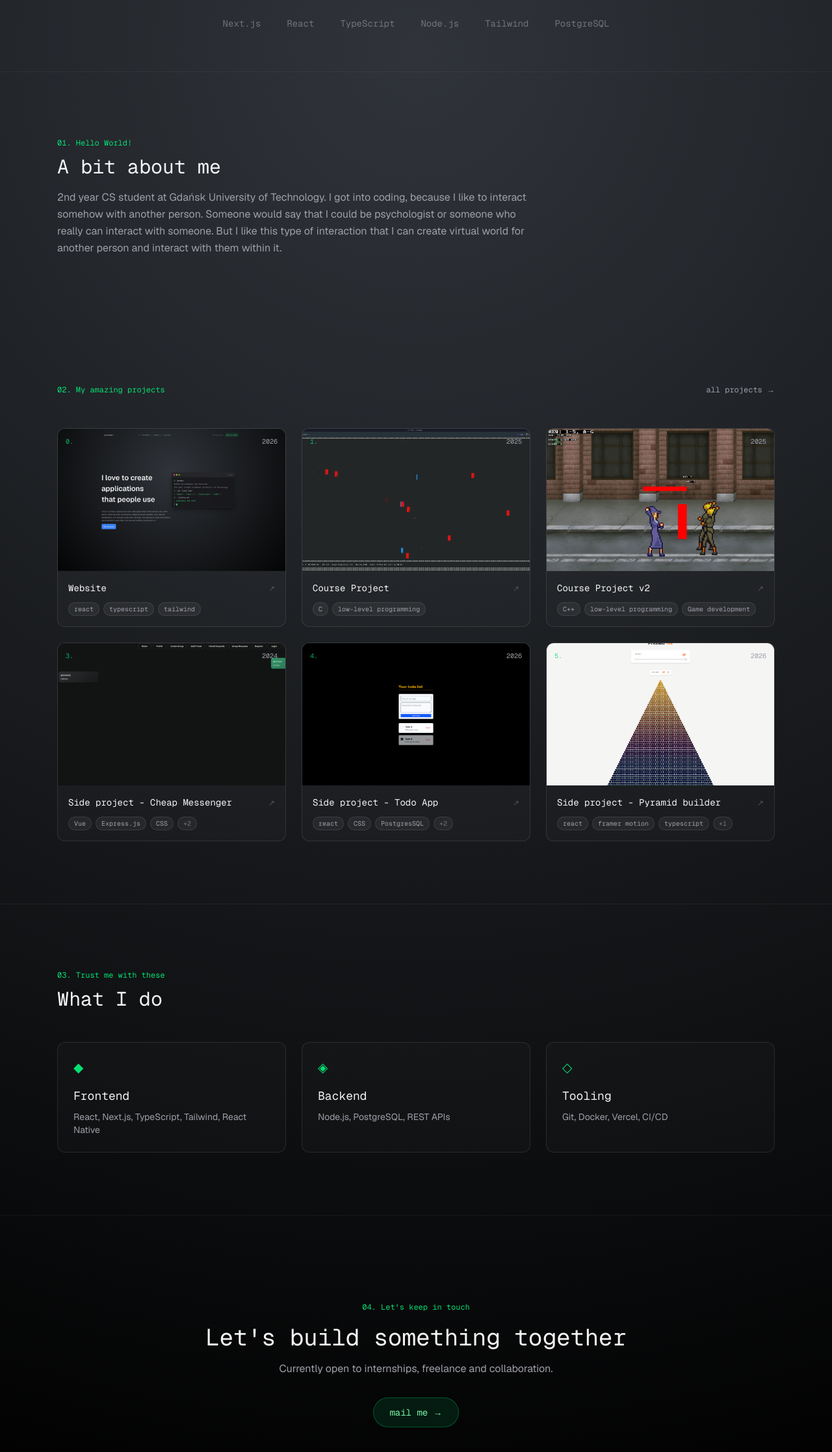
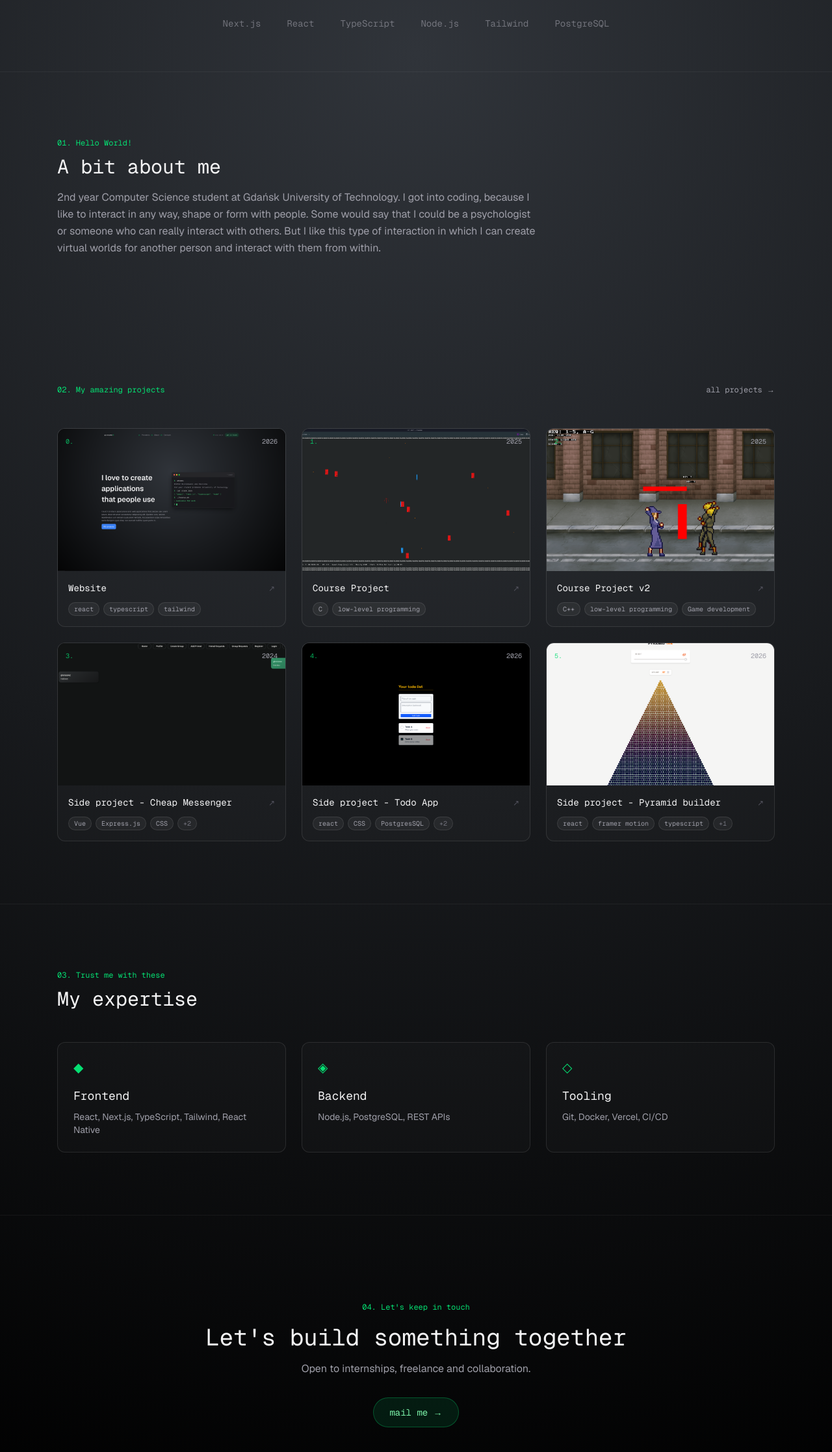
Before and after one commit to Gierszew/portfolio, a Next.js app: page / in a window 1280 px wide. Shown: the part 879-3114 px from the top of the page at 65% size. Built offline with nearby package versions, Linux system fonts and the light colour scheme.

Commit message:
Fix grammar etc

```diff
--- a/app/about/page.tsx
+++ b/app/about/page.tsx
@@ -25,7 +25,7 @@ export default function AboutPage() {
             Hey, I'm Wiktor<span className="text-green-400">.</span>
           </h1>
           <p className="mt-6 max-w-2xl text-lg text-zinc-400 leading-relaxed">
-            Full-stack developer and 2nd year CS student at Gdańsk University of Technology.
+            Full-stack developer and 2nd year Computer Science student at Gdańsk University of Technology.
             I build things for the web - from small experiments to full-blown apps.
             Currently I am learning OpenGL for graphics development.
           </p>
--- a/app/page.tsx
+++ b/app/page.tsx
@@ -64,7 +64,9 @@ export default function Home() {
               A bit about me
             </h2>
             <p className="mt-4 text-zinc-400 leading-relaxed">
-              2nd year CS student at Gdańsk University of Technology. I got into coding, because I like to interact somehow with another person. Someone would say that I could be psychologist or someone who really can interact with someone. But I like this type of interaction that I can create virtual world for another person and interact with them within it.
+              2nd year Computer Science student at Gdańsk University of Technology. I got into coding, because I like to interact in any way, shape or form with people.
+              Some would say that I could be a psychologist or someone who can really interact with others.
+              But I like this type of interaction in which I can create virtual worlds for another person and interact with them from within.
             </p>
           </div>
         </div>
@@ -102,7 +104,7 @@ export default function Home() {
         <div className="mx-auto max-w-6xl px-6">
           <span className="font-mono text-xs text-green-400">03. Trust me with these</span>
           <h2 className="mt-2 mb-12 font-mono text-2xl md:text-3xl text-zinc-100">
-            What I do
+            My expertise
           </h2>
           <div className="grid grid-cols-1 md:grid-cols-3 gap-6">
             {[
@@ -127,7 +129,7 @@ export default function Home() {
             Let's build something together
           </h2>
           <p className="mt-4 text-zinc-400">
-            Currently open to internships, freelance and collaboration.
+            Open to internships, freelance and collaboration.
           </p>
           <a
             href="mailto:giewik00@gmail.com"
--- a/projects.json
+++ b/projects.json
@@ -16,7 +16,7 @@
         },
         {
             "title": "Course Project",
-            "description": "Game written in C with curses library. The goal is to get stars and to not get hit by hunters.",
+            "description": "Game written in C with curses library. The goal is to get stars and avoid getting hit by hunters.",
             "image": "/projects-images/project2.png",
             "imageAlt": "Game image",
             "tags": [
@@ -42,7 +42,7 @@
         },
         {
             "title": "Side project - Cheap Messenger",
-            "description": "Maybe it's not the same as Messenger, but it does it's job. You could type with your friends, create posts and everything else like on Messenger! I am not second Mark Zuckerberg only because it's not public trust me.",
+            "description": "Maybe it's not the same as Messenger, but it gets the job done. You could type with your friends, create posts and everything that Messenger offers! I may not be the second coming of Zuckerberg, but it's damn good.",
             "image": "/projects-images/project4.png",
             "imageAlt": "Website image (not this website!)",
             "tags": [
@@ -55,7 +55,7 @@
         },
         {
             "title": "Side project - Todo App",
-            "description": "Very minimalistic app to make list of things to do.",
+            "description": "Very minimalistic app to make lists.",
             "image": "/projects-images/project5.png",
             "imageAlt": "Todo website image",
             "tags": [
@@ -69,7 +69,7 @@
         },
         {
             "title": "Side project - Pyramid builder",
-            "description": "Fun website to build your own pyramid. Be careful with amount of blocks though.",
+            "description": "Fun website to build your own pyramid. Be careful with amount of blocks though there is NO limit.",
             "image": "/projects-images/project6.png",
             "imageAlt": "Pyramid website (not real pyramid)",
             "tags": [
```
